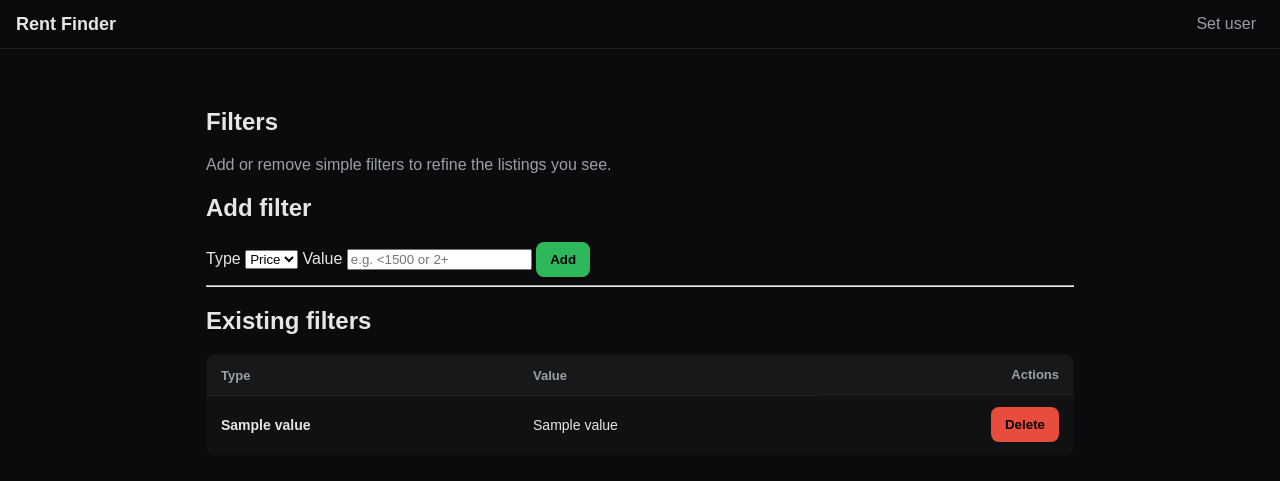
After one commit to KnotATypo/Rent-Finder, a Flask app: template src/rent_finder/templates/set_filters.html in a window 1280 px wide. The commit adds this page. Shown: the top 481 px of the page. Run offline with Flask 3, Linux system fonts and the light colour scheme; the template is opened without the code that fills it: most values are stand-ins (such as "Sample title", 1, 10 or a date in 2020); parts of the project's set-up code (start-up, migrations or seed data) failed here and were passed over.

Commit message:
(mostly) functional filters page

```diff
--- a/src/rent_finder/host.py
+++ b/src/rent_finder/host.py
@@ -6,7 +6,8 @@ from flask import url_for
 from waitress import serve
 
 from rent_finder.logger import logger, configure_logging
-from rent_finder.model import Listing, TravelTime, SavedLocations, AddressStatus, UserStatus, User, Address
+from rent_finder.model import Listing, TravelTime, SavedLocations, AddressStatus, UserStatus, User, Address, Filter, \
+    FilterType
 from rent_finder.s3_client import S3Client
 
 app = Flask(__name__)
@@ -49,11 +50,7 @@ def login_post():
 
 
 def get_current_user():
-    username = session.get("username")
-    user_id = session.get("user_id")
-    if not username and not user_id:
-        return None
-    return username, user_id
+    return session.get("user_id")
 
 
 @app.route("/")
@@ -66,7 +63,7 @@ def index():
 @app.route("/listing/<listing_id>")
 @require_user
 def listing(listing_id=None):
-    _, user_id = get_current_user()
+    user_id = get_current_user()
     if listing_id is None:
         checked_addresses = [addr.address for addr in AddressStatus.select().where(AddressStatus.user == user_id)]
         listing = list(
@@ -94,7 +91,7 @@ def listing(listing_id=None):
 def listing_status(listing_id, status):
     status = UserStatus(status)
     listing = Listing.get(Listing.id == listing_id)
-    _, user_id = get_current_user()
+    user_id = get_current_user()
     addr_status = list(
         AddressStatus.select()
         .join(User)
@@ -112,7 +109,7 @@ def listing_status(listing_id, status):
 @app.route("/interested")
 @require_user
 def interested():
-    _, user_id = get_current_user()
+    user_id = get_current_user()
     listing = list(
         Listing.select()
         .join(Address)
@@ -126,10 +123,29 @@ def interested():
     )
     return render_template("interested.html", listing=listing)
 
+
 @app.route("/saved_locations")
 def saved_locations():
     return render_template("saved_locations.html", saved_locations=list(SavedLocations.select()))
 
+
+@app.route("/set_filters")
+def set_filters():
+    user_id = get_current_user()
+    return render_template("set_filters.html", filters=Filter.select().where(Filter.user == user_id))
+
+@app.route("/filter_update", methods=["POST", "DELETE"])
+@require_user
+def filter_update():
+    user_id = get_current_user()
+    if request.method == "DELETE":
+        Filter.delete().where(Filter.id == request.form.get("filter_id"))
+        return redirect(url_for("set_filters"))
+    elif request.method == "POST":
+        filter_type = request.form.get("type")
+        filter_value = request.form.get("value")
+        Filter.create(type=FilterType(filter_type), value=filter_value, user=user_id)
+        return redirect(url_for("set_filters"))
 
 @app.route("/data/<listing_id>/<path:filename>")
 def serve_data(listing_id, filename):
--- a/src/rent_finder/templates/index.html
+++ b/src/rent_finder/templates/index.html
@@ -9,6 +9,7 @@
         <a class="btn btn--green" href="/listing/">Go to listings</a>
         <a class="btn btn--blue" href="{{ url_for('interested') }}">Interested listings</a>
         <a class="btn btn--purple" href="{{ url_for('saved_locations') }}">Saved locations</a>
+        <a class="btn btn--red" href="{{ url_for('set_filters') }}">Set filters</a>
     </p>
 </div>
 {% endblock %}
--- /dev/null
+++ b/src/rent_finder/templates/set_filters.html
@@ -0,0 +1,77 @@
+{% extends 'base.html' %}
+
+{% block title %}Set Filters{% endblock %}
+
+{% block content %}
+    <section class="card">
+        <div class="card-header">
+            <h1>Filters</h1>
+            <p class="muted">Add or remove simple filters to refine the listings you see.</p>
+        </div>
+
+        <div class="card-body">
+            <h2>Add filter</h2>
+            <form id="add-filter-form" method="post" action="{{ url_for('filter_update') }}">
+                <label for="filter-type">Type</label>
+                <select id="filter-type" name="type">
+                    <option value="Price">Price</option>
+                    <option value="Beds">Beds</option>
+                </select>
+
+                <label for="filter-value">Value</label>
+                <input id="filter-value" name="value" type="text" placeholder="e.g. &lt;1500 or 2+" required>
+
+                <button class="btn btn--green" type="submit">Add</button>
+            </form>
+        </div>
+
+        <hr>
+
+        <div class="card-body">
+            <h2>Existing filters</h2>
+            {% if filters and filters|length > 0 %}
+                <table class="listing-table">
+                    <thead>
+                    <tr>
+                        <th>Type</th>
+                        <th>Value</th>
+                        <th class="actions">Actions</th>
+                    </tr>
+                    </thead>
+                    <tbody>
+                    {% for f in filters %}
+                        <tr>
+                            <td>{{ f.type.value }}</td>
+                            <td>{{ f.value }}</td>
+                            <td class="actions">
+                                <button class="btn btn--red delete-filter" data-filter-id="{{ f.id }}">Delete</button>
+                            </td>
+                        </tr>
+                    {% endfor %}
+                    </tbody>
+                </table>
+            {% else %}
+                <p>No filters set.</p>
+            {% endif %}
+        </div>
+    </section>
+
+{% endblock %}
+
+{% block scripts %}
+    <script>
+    document.addEventListener('click', e => {
+        const btn = e.target.closest('.delete-filter');
+        if (!btn) return;
+        e.preventDefault();
+        if (!confirm('Delete this filter?')) return;
+        const id = btn.dataset.filterId;
+        fetch('{{ url_for('filter_update') }}', {
+            method: 'DELETE',
+            headers: {'Content-Type': 'application/x-www-form-urlencoded'},
+            body: 'filter_id=' + encodeURIComponent(id)
+        }).then(r => r.redirected ? location = r.url : location.reload())
+          .catch(() => alert('Failed to delete filter'));
+    });
+    </script>
+{% endblock %}
```
Also changed, not shown: src/rent_finder/model.py (+24 -28 lines).
